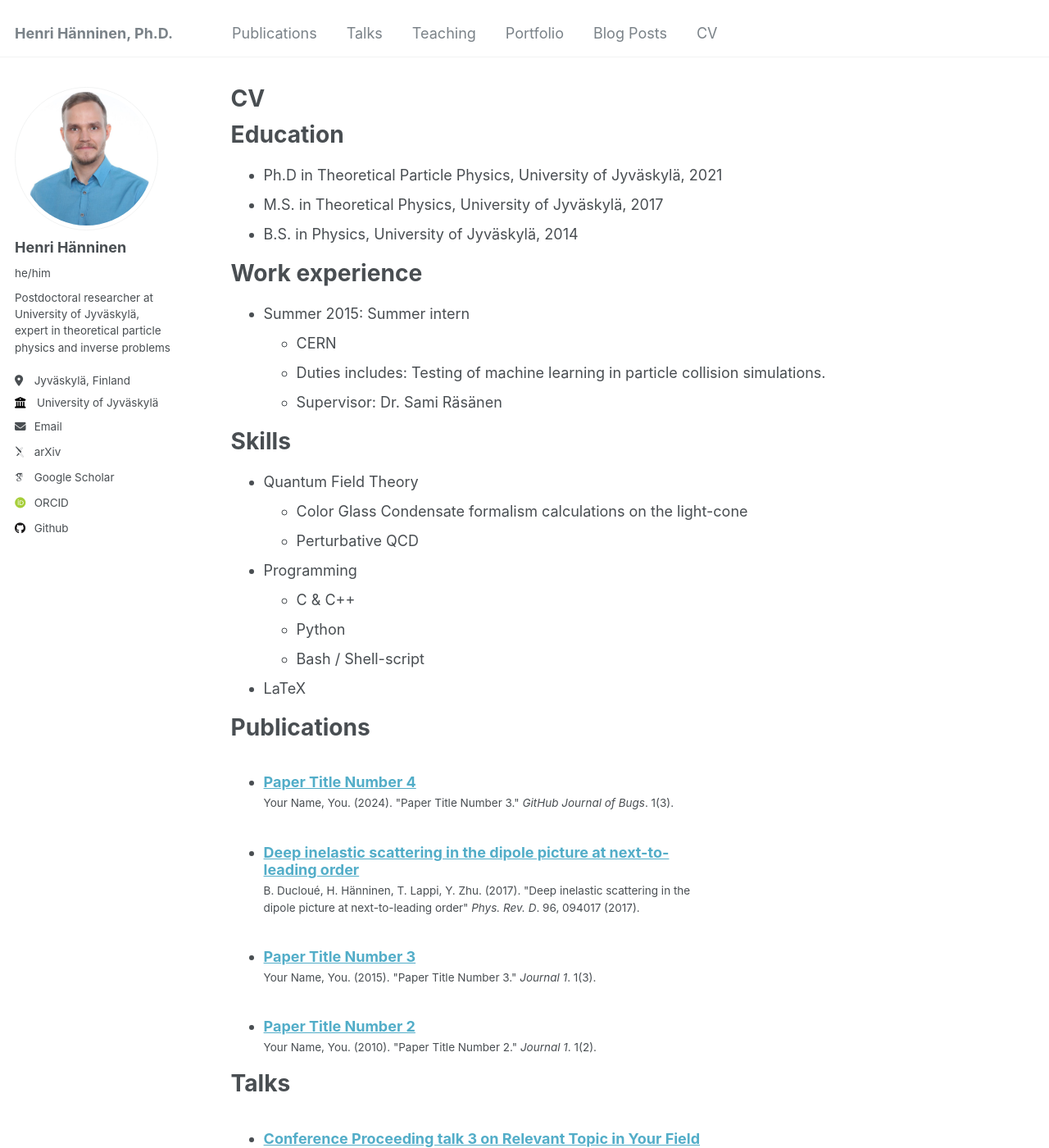
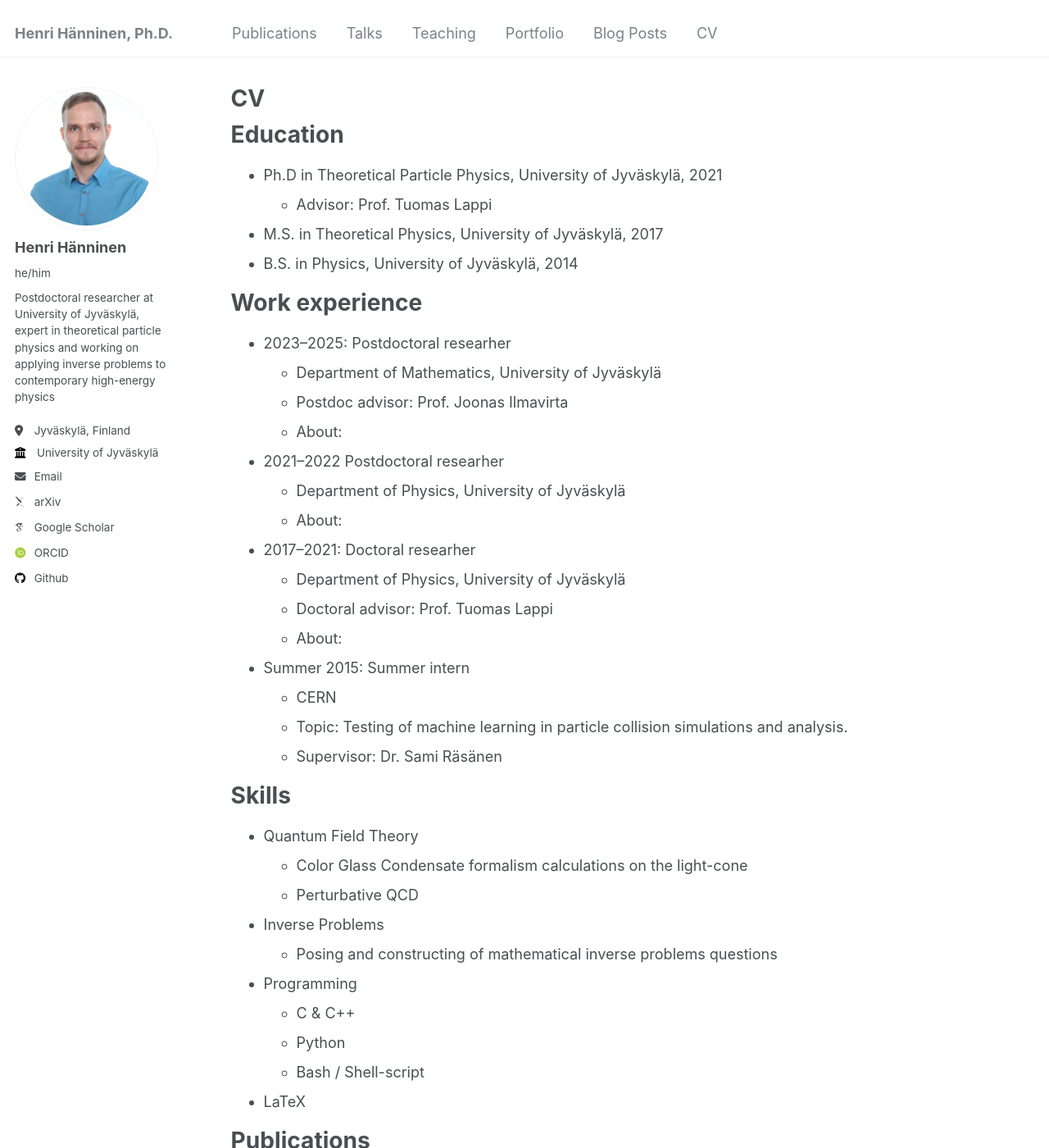
Before and after one commit to hhannine/hhannine.github.io, a Jekyll site: the page built from _pages/cv.md, in a window 1280 px wide and 1400 px high. Shown: the whole window at 82% size. Built offline with Jekyll 4.4.1, drawn with Linux system fonts in a browser that asks for light colours; some web fonts are replaced.

Commit message:
Update data, about

```diff
--- a/_config.yml
+++ b/_config.yml
@@ -24,7 +24,7 @@ author:
   avatar           : "hhannine_profile.jpg"
   name             : "Henri Hänninen"
   pronouns         : "he/him"
-  bio              : "Postdoctoral researcher at University of Jyväskylä, expert in theoretical particle physics and inverse problems"
+  bio              : "Postdoctoral researcher at University of Jyväskylä, expert in theoretical particle physics and working on applying inverse problems to contemporary high-energy physics"
   location         : "Jyväskylä, Finland"
   employer         : "University of Jyväskylä"
   uri              : # URL
--- a/_pages/cv.md
+++ b/_pages/cv.md
@@ -12,14 +12,26 @@ redirect_from:
 Education
 ======
 * Ph.D in Theoretical Particle Physics, University of Jyväskylä, 2021
+  * Advisor: Prof. Tuomas Lappi
 * M.S. in Theoretical Physics, University of Jyväskylä, 2017
 * B.S. in Physics, University of Jyväskylä, 2014
 
 Work experience
 ======
+* 2023--2025: Postdoctoral researher
+  * Department of Mathematics, University of Jyväskylä
+  * Postdoc advisor: Prof. Joonas Ilmavirta
+  * About:
+* 2021--2022  Postdoctoral researher
+  * Department of Physics, University of Jyväskylä
+  * About:
+* 2017--2021: Doctoral researher
+  * Department of Physics, University of Jyväskylä
+  * Doctoral advisor: Prof. Tuomas Lappi
+  * About:
 * Summer 2015: Summer intern
   * CERN
-  * Duties includes: Testing of machine learning in particle collision simulations.
+  * Topic: Testing of machine learning in particle collision simulations and analysis.
   * Supervisor: Dr. Sami Räsänen
 
 
@@ -28,6 +40,8 @@ Skills
 * Quantum Field Theory
   * Color Glass Condensate formalism calculations on the light-cone
   * Perturbative QCD
+* Inverse Problems
+  * Posing and constructing of mathematical inverse problems questions
 * Programming
   * C & C++
   * Python
```
Also changed, not shown: _pages/about.md (+6 -2 lines), _publications/2017-08-24-article-dis-nlo.md (+1 -1 lines).
